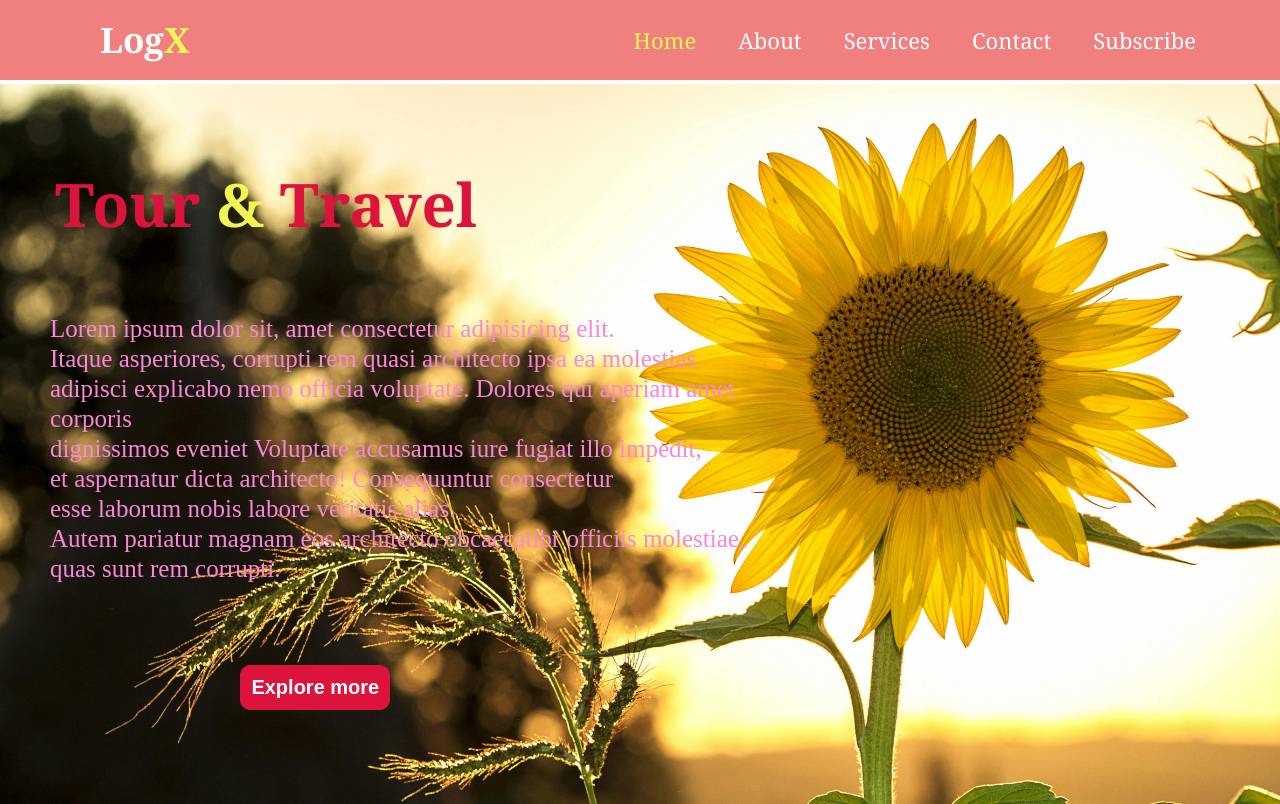
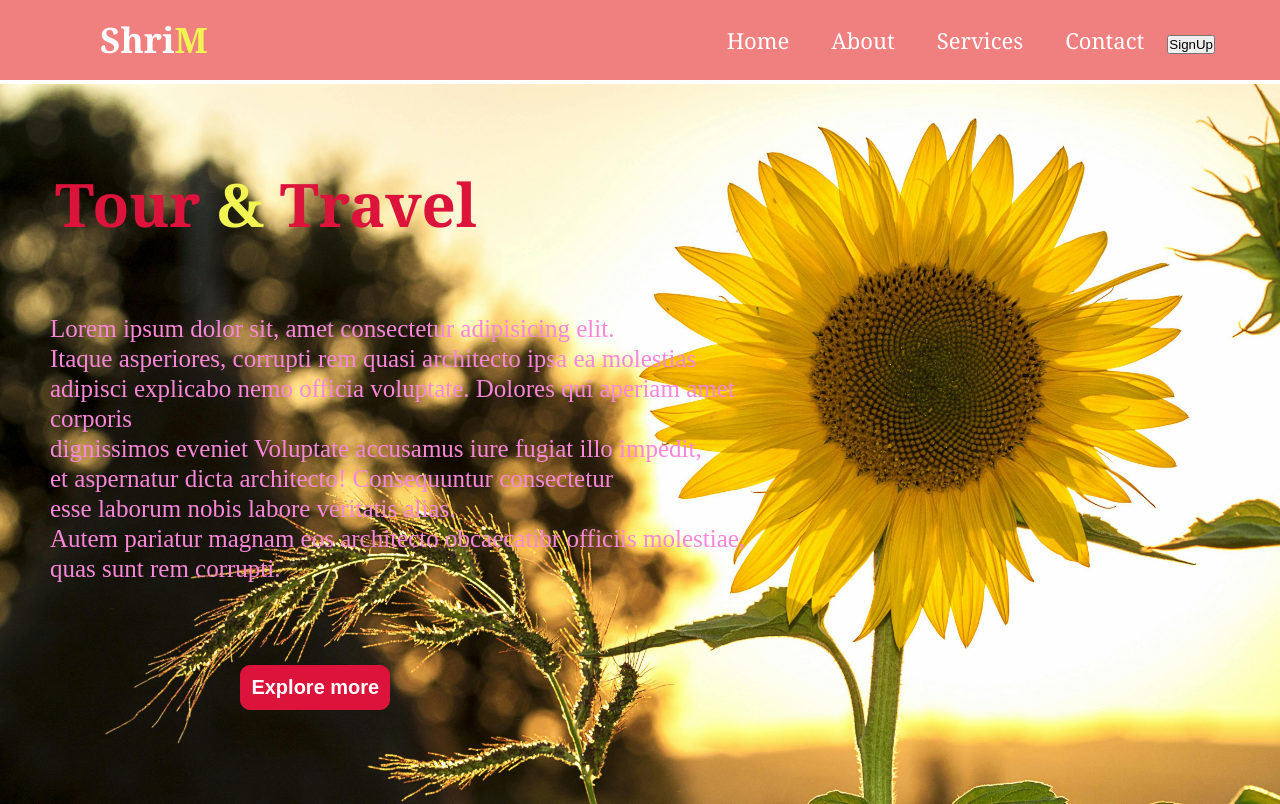
Before and after one commit to devshruti09/Frontend, a plain HTML site: page resnav.html in a window 1280 px wide. Drawn offline with Linux system fonts and the light colour scheme.

Commit message:
html file

```diff
--- a/resnav.html
+++ b/resnav.html
@@ -9,17 +9,17 @@
 </head>
 <body>
     <nav>
-        <input type="checkbox" id="check" class="checkbox">
+        <input type="checkbox" class="checkbox" id="check">
         <label for="check" class="checkbutton">
             <i class="fa fa-bars"></i>
         </label>
-        <label class="logo">Log<span>X</span></label>
+        <label class="logo">Shri<span>M</span></label>
         <ul>
-            <li><a href="" class="active">Home</a></li>
+            <li><a href="">Home</a></li>
             <li><a href="">About</a></li>
             <li><a href="">Services</a></li>
             <li><a href="">Contact</a></li>
-            <li><a href="">Subscribe</a></li>
+            <button class="reg">SignUp</button>
         </ul>
     </nav>
     <main>
```
